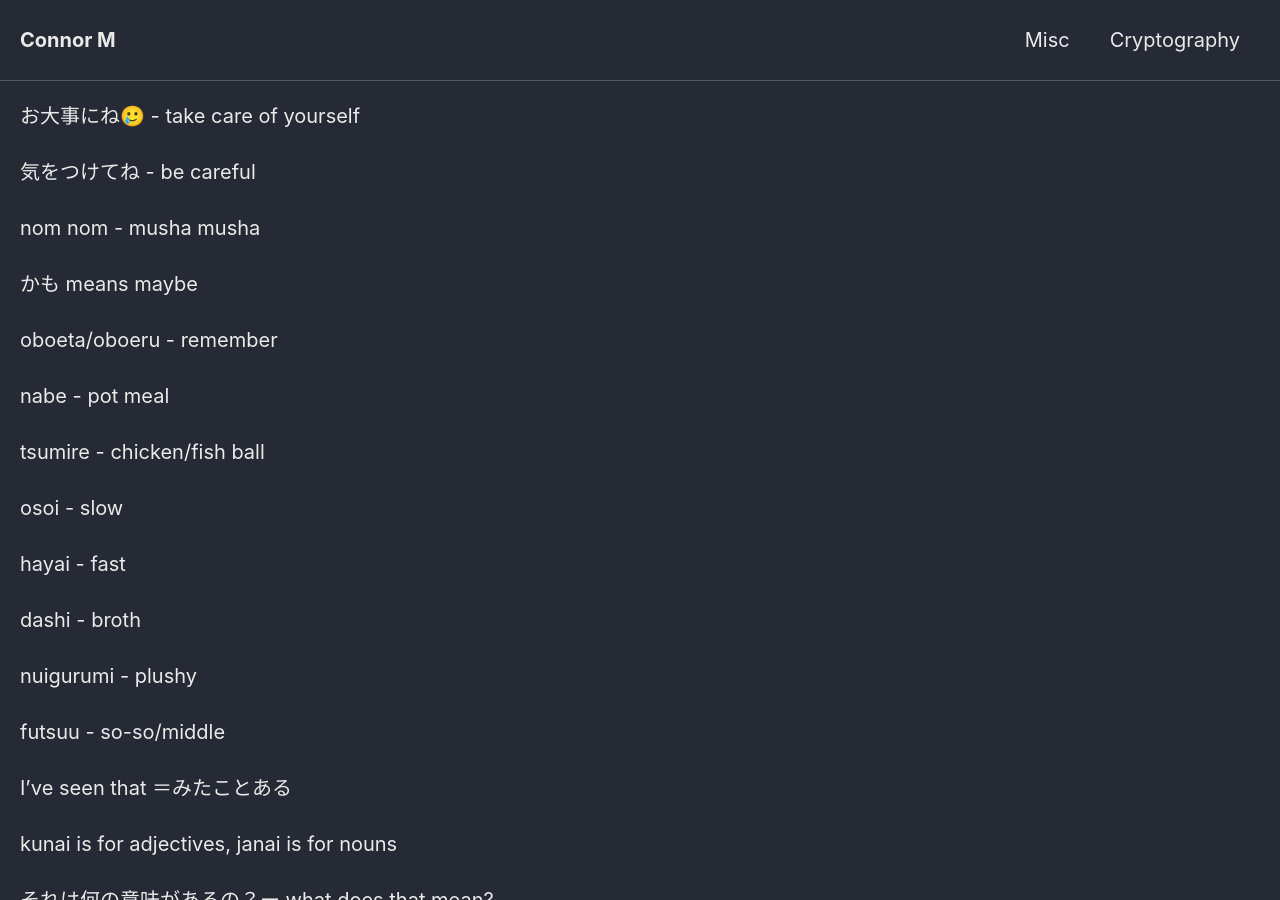
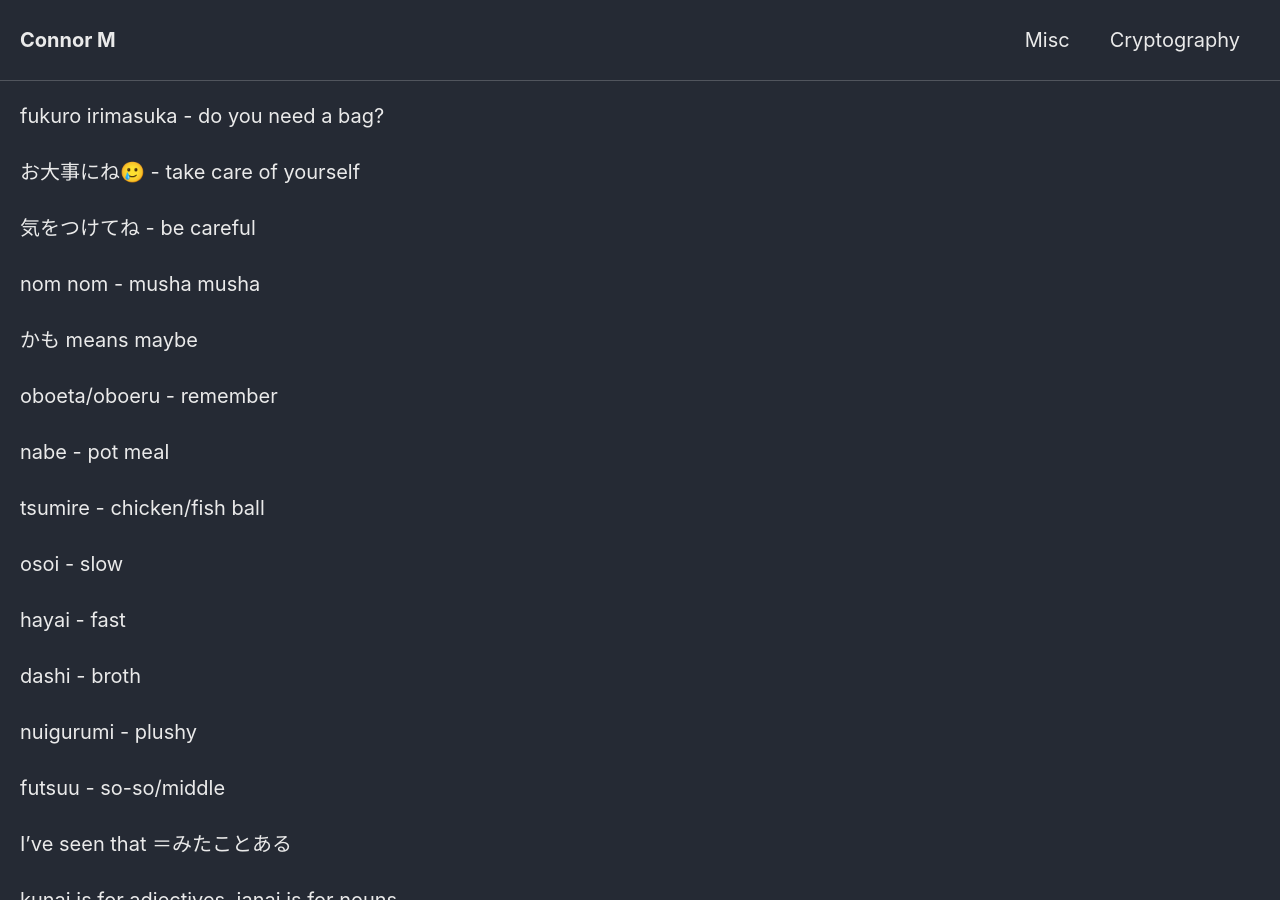
Before and after one commit to Connor-McCartney/Connor-McCartney.github.io, a Jekyll site: the page built from _pages/misc/japanese.md, in a window 1280 px wide and 900 px high. Built offline with Jekyll 4.4.1, drawn with Linux system fonts in a browser that asks for light colours; cached includes are drawn as plain includes; our own code applies the rules of GitHub Pages for plain Markdown files.

Commit message:
Update japanese.md

```diff
--- a/_pages/misc/japanese.md
+++ b/_pages/misc/japanese.md
@@ -1,3 +1,5 @@
+fukuro irimasuka - do you need a bag?
+
 お大事にね🥲 - take care of yourself
 
 気をつけてね - be careful
```
